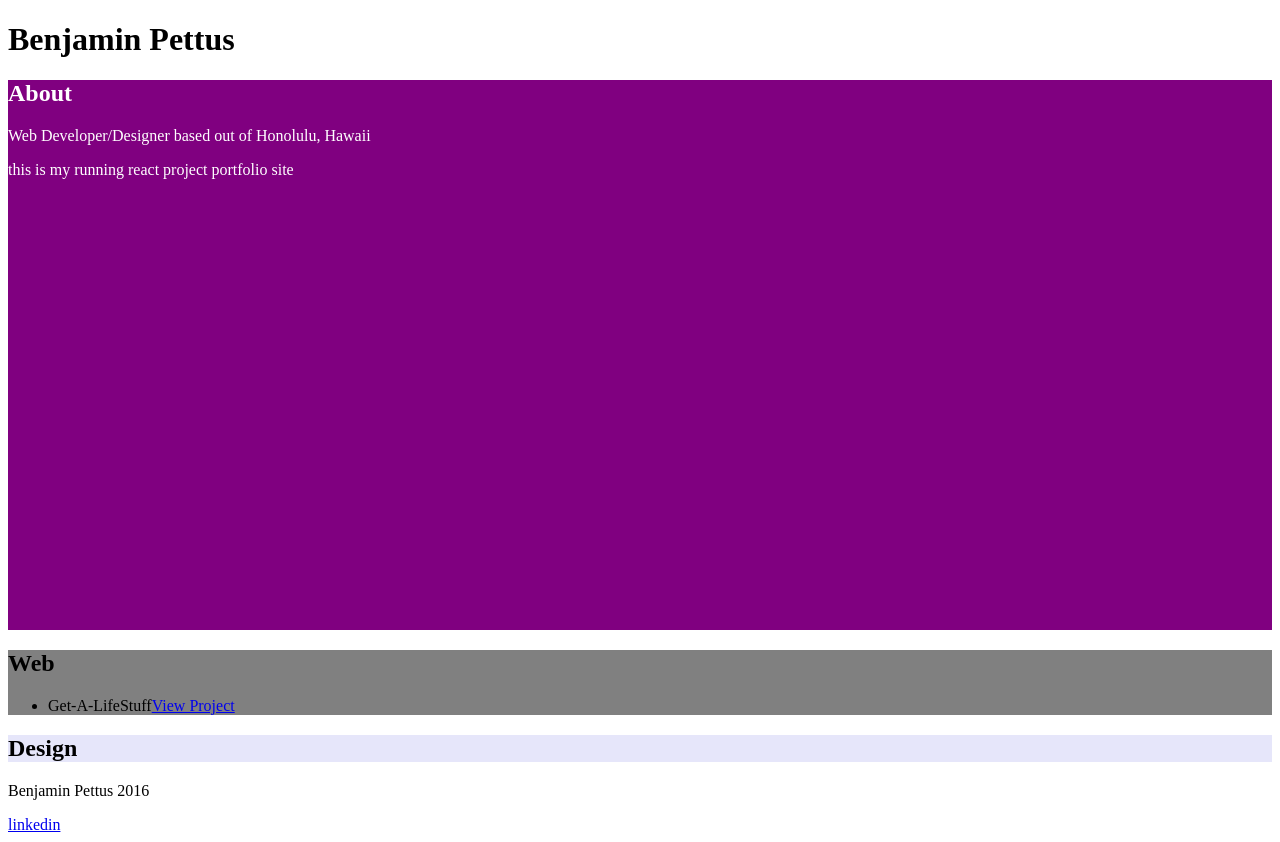
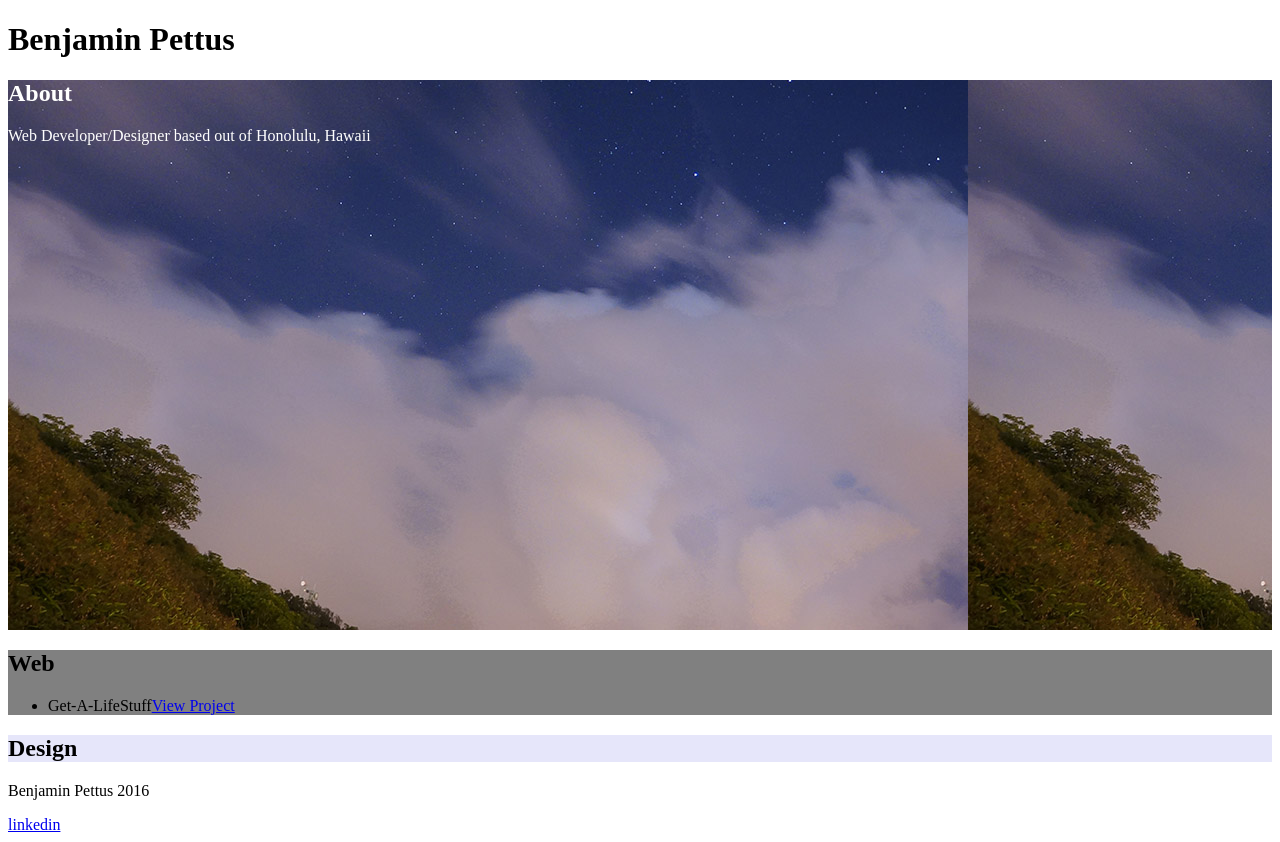
Before and after one commit to benjaminpettus/portfolio-site, a React app: page / in a window 1280 px wide. Built offline with nearby package versions, Linux system fonts and the light colour scheme.

Commit message:
image loading

```diff
--- a/App.js
+++ b/App.js
@@ -9,7 +9,6 @@ class App extends React.Component {
           <div style={about}>
             <h2>About</h2>
             <p>Web Developer/Designer based out of Honolulu, Hawaii</p>
-            <p>this is my running react project portfolio site</p>
           </div>
 
           <div style={web}>
@@ -46,8 +45,10 @@ class App extends React.Component {
 var about = {
   color: 'white',
   backgroundColor: 'purple',
-  backgroundRepeat: 'none',
+  backgroundImage : 'url(' + "./assets/img/starry.jpg" + ')',
+  backgroundRepeat: 'no',
   height: 550
+
 }
 
 var web = {
```
Also changed, not shown: assets/img/starry.jpg (added).
